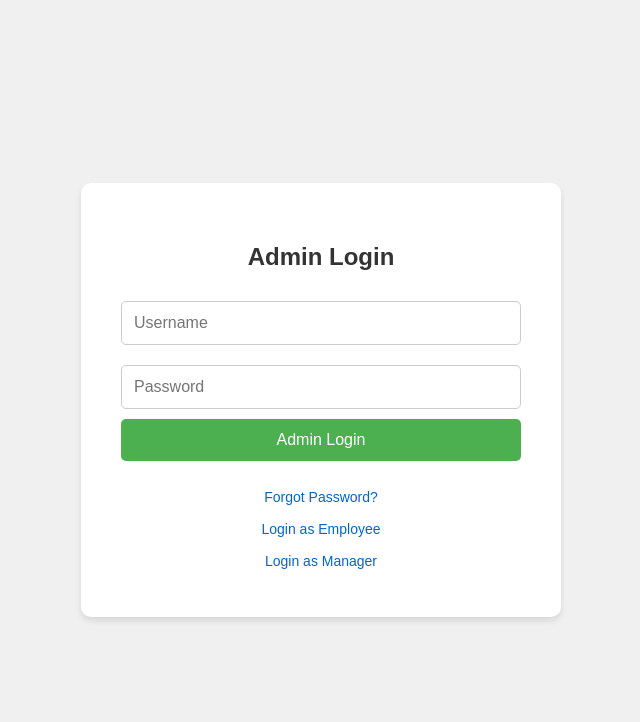
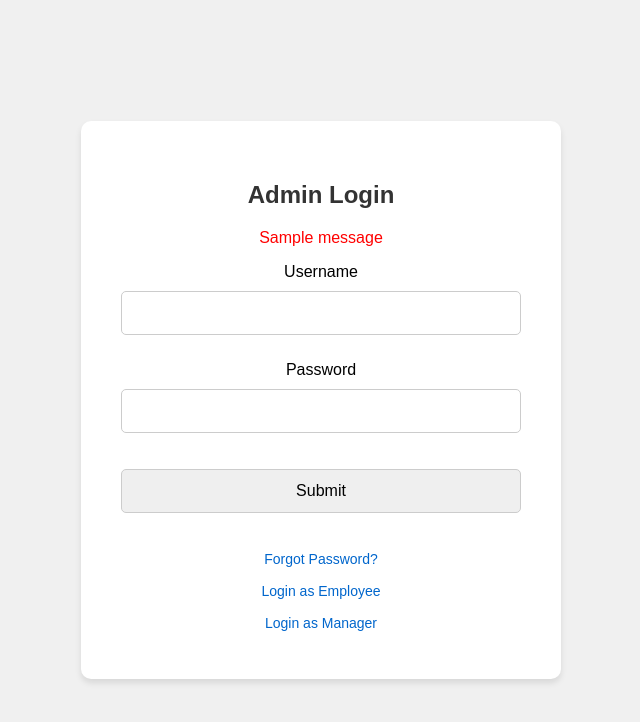
Before and after one commit to aiellom2/team-project, a Flask app: template templates/admin/admin-login.html in a window 1280 px wide. Shown: the top 722 px of the page, without its empty margins (319-959 px from the left). Run offline with Flask 3, Linux system fonts and the light colour scheme; the template is opened without the code that fills it, so the values that code supplies are empty, except form fields; tables that the repository leaves empty hold one stand-in row (values such as "Sample post"); one stand-in notice (Sample message) is shown; form fields are guessed from the names that the template uses.

Commit message:
trying to add db

```diff
--- a/main.py
+++ b/main.py
@@ -1,47 +1,44 @@
-import json
 import sys
-
 from flask import Flask, render_template, request, redirect, url_for, flash
-
-
+from forms import LoginForm
 
 app = Flask(__name__)
+app.config['SECRET_KEY'] = 'your_secret_key'  # Required for CSRF protection
 
+# Employee Routes
 
-
-# employee Routes
-
-# employee Main
 @app.route('/employee-main')
 def employeeMainPage():
     return render_template('employee/employee-main.html')
 
-# employee Login
-@app.route('/employee-login', endpoint='employeeLoginPage')
+@app.route('/employee-login', methods=['GET', 'POST'], endpoint='employeeLoginPage')
 def employeeLoginPage():
-    return render_template('employee/employee-login.html')
+    form = LoginForm()
+    if form.validate_on_submit():
+        # Authentication logic goes here
+        flash('Employee Login Successful!', 'success')
+        return redirect(url_for('employeeMainPage'))
+    return render_template('employee/employee-login.html', form=form)
 
-
-# employee Forgot Password
 @app.route('/employee-forgot-password', endpoint='employeeForgotPasswordPage')
 def employeeForgotPasswordPage():
     return render_template('employee/employee-forgot-password.html')
 
 
-# manager Routes
+# Manager Routes
 
-# manager Main
 @app.route('/manager-main')
 def managerMainPage():
     return render_template('manager/manager-main.html')
 
-# manager Login
-@app.route('/manager-login', endpoint='managerLoginPage')
+@app.route('/manager-login', methods=['GET', 'POST'], endpoint='managerLoginPage')
 def managerLoginPage():
-    return render_template('manager/manager-login.html')
+    form = LoginForm()
+    if form.validate_on_submit():
+        flash('Manager Login Successful!', 'success')
+        return redirect(url_for('managerMainPage'))
+    return render_template('manager/manager-login.html', form=form)
 
-
-# manager Forgot Password
 @app.route('/manager-forgot-password', endpoint='managerForgotPasswordPage')
 def managerForgotPasswordPage():
     return render_template('manager/manager-forgot-password.html')
@@ -49,17 +46,22 @@ def managerForgotPasswordPage():
 
 # Admin Routes
 
-# admin Main
 @app.route('/admin-main', endpoint='adminMainPage')
 def adminMainPage():
     return render_template('admin/admin-main.html')
 
-# admin Login
-@app.route('/admin-login', endpoint='adminLoginPage')
+@app.route('/admin-login', methods=['GET', 'POST'], endpoint='adminLoginPage')
 def adminLoginPage():
-    return render_template('admin/admin-login.html')
+    form = LoginForm()
+    if form.validate_on_submit():
+        flash('Admin Login Successful!', 'success')
+        return redirect(url_for('adminMainPage'))
+    return render_template('admin/admin-login.html', form=form)
 
-# admin Forgot Password
 @app.route('/admin-forgot-password', endpoint='adminForgotPasswordPage')
 def adminForgotPasswordPage():
     return render_template('admin/admin-forgot-password.html')
+
+
+if __name__ == '__main__':
+    app.run(debug=True)
--- a/templates/admin/admin-login.html
+++ b/templates/admin/admin-login.html
@@ -87,16 +87,28 @@
 
     <div class="login-container">
         <h2>Admin Login</h2>
-        <form action="{{ url_for('adminLoginPage') }}" method="POST">
-            <input type="text" name="username" placeholder="Username" required>
-            <input type="password" name="password" placeholder="Password" required>
-            <button type="submit">Admin Login</button>
+
+        <!-- Flash messages for login errors -->
+        {% with messages = get_flashed_messages(with_categories=true) %}
+            {% if messages %}
+                {% for category, message in messages %}
+                    <p style="color: red;">{{ message }}</p>
+                {% endfor %}
+            {% endif %}
+        {% endwith %}
+
+        <!-- Flask-WTF Form -->
+        <form method="POST">
+            {{ form.hidden_tag() }}
+            <p>{{ form.username.label }} {{ form.username }}</p>
+            <p>{{ form.password.label }} {{ form.password }}</p>
+            <p>{{ form.submit }}</p>
         </form>
+
         <div class="links">
             <a href="{{ url_for('adminForgotPasswordPage')}}">Forgot Password?</a>
             <a href="{{ url_for('employeeLoginPage') }}">Login as Employee</a>
             <a href="{{ url_for('managerLoginPage') }}">Login as Manager</a>
-
         </div>
     </div>
 
```
Also changed, not shown: db/forms.py (+4 -11 lines).
